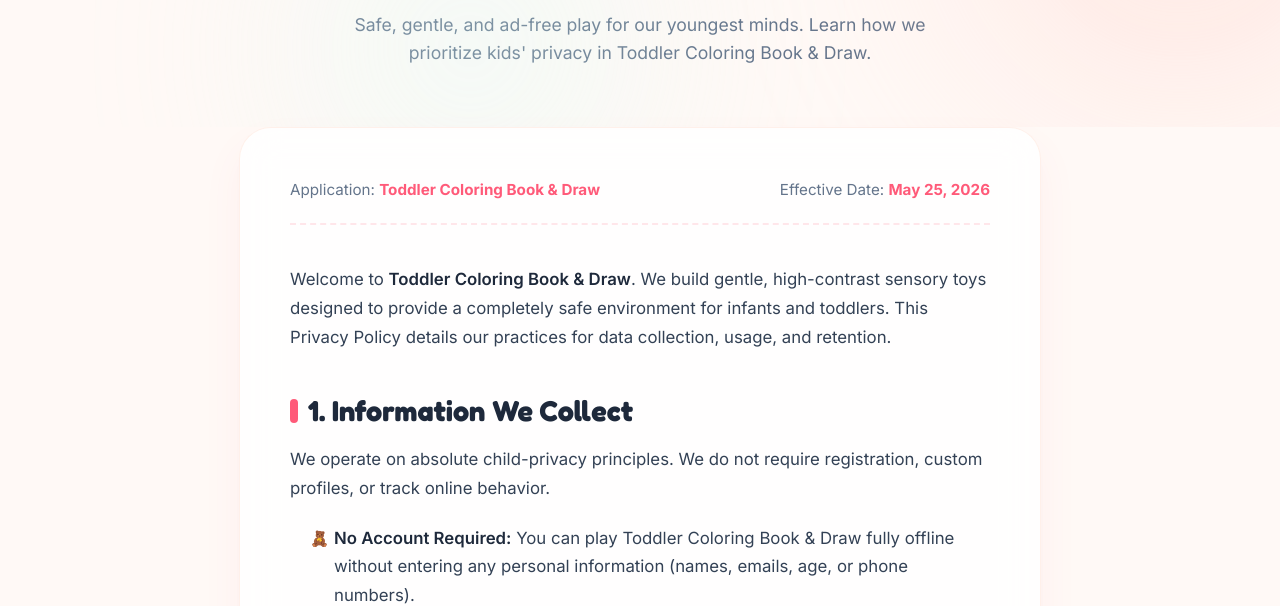
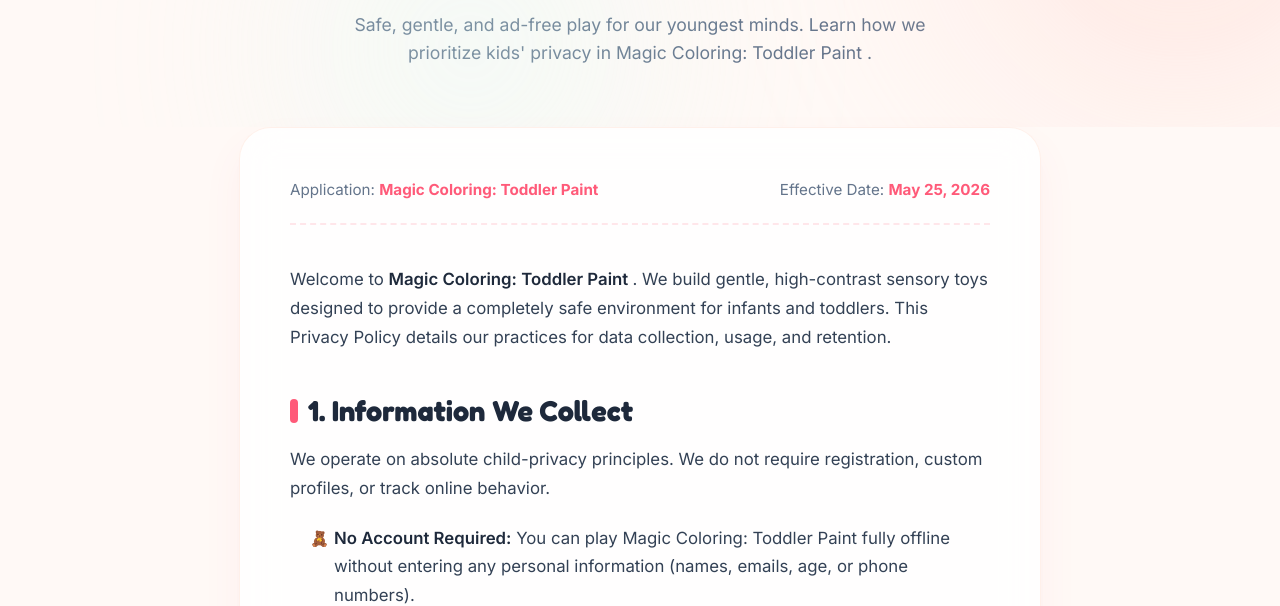
Before and after one commit to taoqx/toyjoygames, a plain HTML site: page coloring/privacy/index.html in a window 1280 px wide. Shown: the part 201-807 px from the top of the page. Drawn offline with Linux system fonts and the light colour scheme.

Commit message:
update coloring

```diff
--- a/coloring/privacy/index.html
+++ b/coloring/privacy/index.html
@@ -3,9 +3,9 @@
 <head>
     <meta charset="UTF-8">
     <meta name="viewport" content="width=device-width, initial-scale=1.0">
-    <title>Privacy Policy - Toddler Coloring Book & Draw | ToyJoyGames</title>
-    <meta name="description" content="Read the Privacy Policy of Toddler Coloring Book & Draw. Learn how we handle, protect, and retain your data with complete transparency.">
-    <meta name="keywords" content="privacy policy, Toddler Coloring Book & Draw, sensory toys, baby games, data retention, ToyJoyGames">
+    <title>Privacy Policy - Magic Coloring: Toddler Paint  | ToyJoyGames</title>
+    <meta name="description" content="Read the Privacy Policy of Magic Coloring: Toddler Paint . Learn how we handle, protect, and retain your data with complete transparency.">
+    <meta name="keywords" content="privacy policy, Magic Coloring: Toddler Paint , sensory toys, baby games, data retention, ToyJoyGames">
     <link rel="canonical" href="https://toyjoygames.com/coloring/privacy/" />
 
     <!-- Google Fonts -->
@@ -276,7 +276,7 @@
         <div class="blob-bg blob-3"></div>
         <div class="container">
             <h1 class="doc-title">Privacy Policy</h1>
-            <p class="doc-subtitle">Safe, gentle, and ad-free play for our youngest minds. Learn how we prioritize kids' privacy in Toddler Coloring Book & Draw.</p>
+            <p class="doc-subtitle">Safe, gentle, and ad-free play for our youngest minds. Learn how we prioritize kids' privacy in Magic Coloring: Toddler Paint .</p>
         </div>
     </section>
 
@@ -284,17 +284,17 @@
     <main class="doc-container">
         <div class="doc-card">
             <div class="doc-meta">
-                <div class="doc-meta-item">Application: <strong>Toddler Coloring Book & Draw</strong></div>
+                <div class="doc-meta-item">Application: <strong>Magic Coloring: Toddler Paint </strong></div>
                 <div class="doc-meta-item">Effective Date: <strong>May 25, 2026</strong></div>
             </div>
 
             <div class="doc-body">
-                <p>Welcome to <strong>Toddler Coloring Book & Draw</strong>. We build gentle, high-contrast sensory toys designed to provide a completely safe environment for infants and toddlers. This Privacy Policy details our practices for data collection, usage, and retention.</p>
+                <p>Welcome to <strong>Magic Coloring: Toddler Paint </strong>. We build gentle, high-contrast sensory toys designed to provide a completely safe environment for infants and toddlers. This Privacy Policy details our practices for data collection, usage, and retention.</p>
 
                 <h2>1. Information We Collect</h2>
                 <p>We operate on absolute child-privacy principles. We do not require registration, custom profiles, or track online behavior.</p>
                 <ul>
-                    <li><strong>No Account Required:</strong> You can play Toddler Coloring Book & Draw fully offline without entering any personal information (names, emails, age, or phone numbers).</li>
+                    <li><strong>No Account Required:</strong> You can play Magic Coloring: Toddler Paint  fully offline without entering any personal information (names, emails, age, or phone numbers).</li>
                     <li><strong>Purchases:</strong> We offer optional in-app purchases processed securely via Google Play Billing. We never collect or see your payment card numbers.</li>
                     <li><strong>Information You Voluntarily Provide:</strong> If you contact us for parent support or to submit feedback, we collect your email address and any support query details you submit.</li>
                     <li><strong>Automatically Collected Diagnostics:</strong> To ensure that the sensory graphics render smoothly across all device sizes, we may collect technical hardware specs (device manufacturer, CPU type, OS version, and app performance logs). This contains no personally identifiable information (PII).</li>
@@ -311,7 +311,7 @@
                 <!-- High Highlight Compliance Callout Box for Data Retention -->
                 <div class="compliance-callout">
                     <h3>👶 Family &amp; Child Safe Play</h3>
-                    <p>Toddler Coloring Book & Draw is completely ad-free. We do not have user tracking databases, advertising profiles, or custom telemetry servers. Your baby's sensory interaction remains fully on your own local device.</p>
+                    <p>Magic Coloring: Toddler Paint  is completely ad-free. We do not have user tracking databases, advertising profiles, or custom telemetry servers. Your baby's sensory interaction remains fully on your own local device.</p>
                 </div>
 
                 <h2>3. Data Retention and Deletion Policy</h2>
@@ -356,7 +356,7 @@
                 <p>We do not sell, rent, or trade your data. Anonymized logs are only shared with trusted platforms (e.g. Google Developer Services) to detect performance bugs, and they are legally required to keep this data safe. We may also disclose data in rare cases under strict legal obligations.</p>
 
                 <h2>5. Children's Privacy</h2>
-                <p>Toddler Coloring Book & Draw is built for parents and families. We do not knowingly collect personal data from children under 13. If any parent discovers their child under 13 has emailed us, please notify us, and we will delete that message and email address immediately.</p>
+                <p>Magic Coloring: Toddler Paint  is built for parents and families. We do not knowingly collect personal data from children under 13. If any parent discovers their child under 13 has emailed us, please notify us, and we will delete that message and email address immediately.</p>
 
                 <h2>6. Your Choices and Rights</h2>
                 <p>No matter where you live, you have the right to request access, correction, or deletion of any email support messages you have sent us. We will fulfill all valid requests within 30 days.</p>
@@ -372,7 +372,7 @@
                 </p>
 
                 <p class="footer-note">
-                    By using Toddler Coloring Book & Draw, you agree to this Privacy Policy. If you do not agree, please discontinue using the app.
+                    By using Magic Coloring: Toddler Paint , you agree to this Privacy Policy. If you do not agree, please discontinue using the app.
                 </p>
             </div>
         </div>
```
